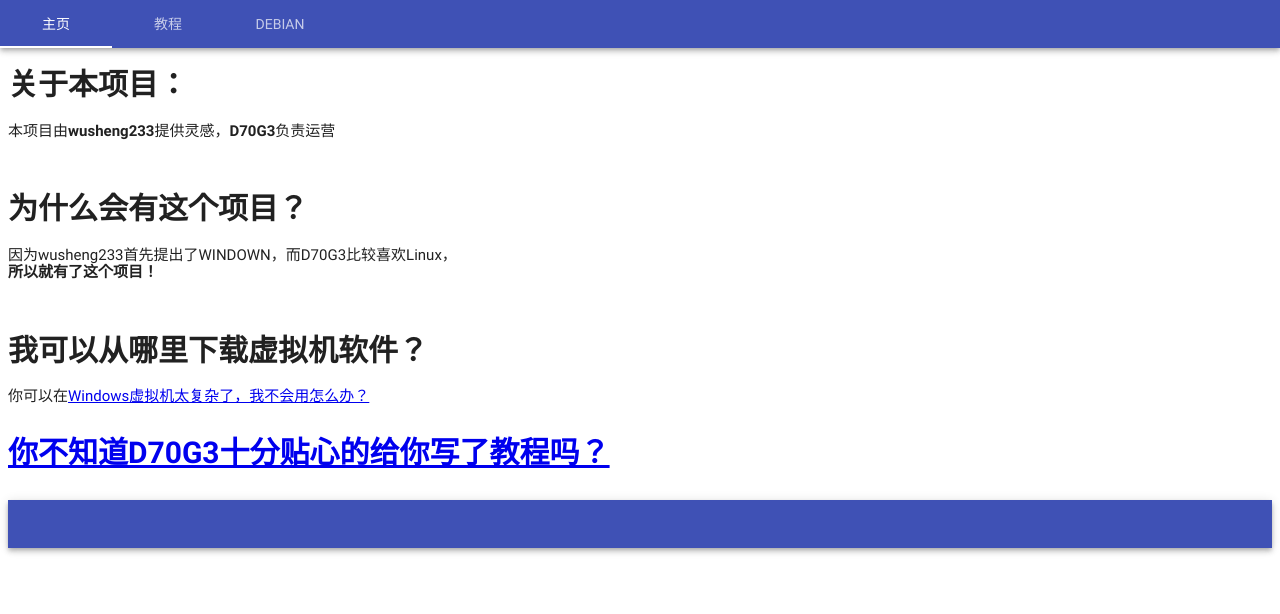
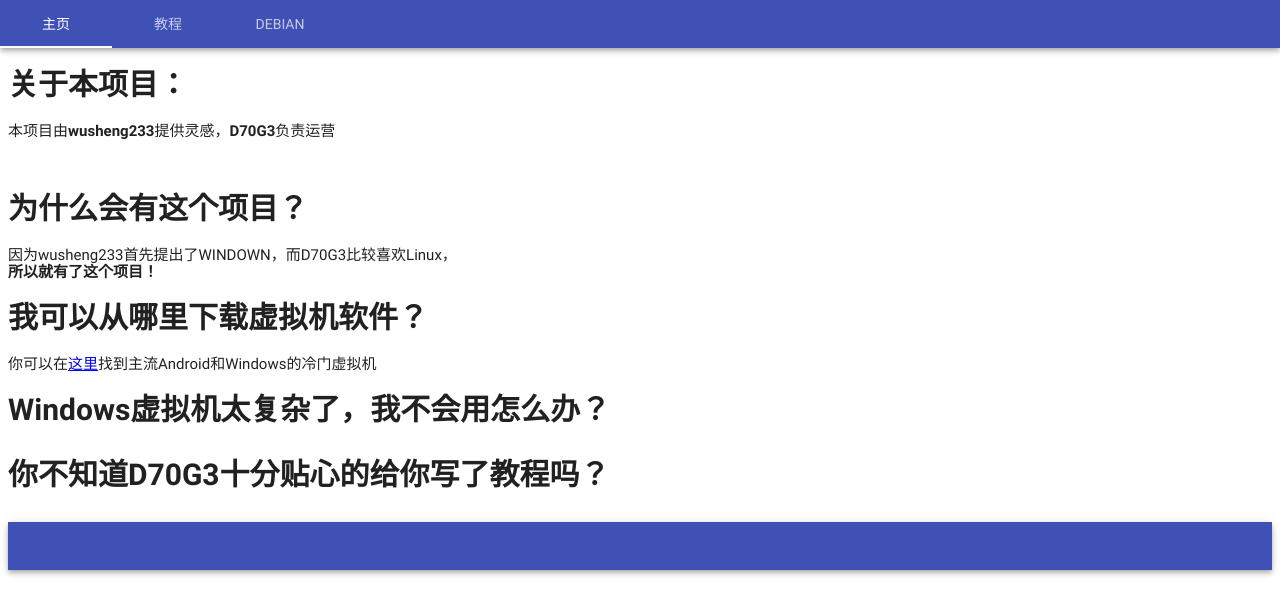
Before and after one commit to wusheng233github/lindown, a plain HTML site: page index.html in a window 1280 px wide. Drawn offline with Linux system fonts and the light colour scheme.

Commit message:
更新主页
排版问题，已完成修复

```diff
--- a/index.html
+++ b/index.html
@@ -24,12 +24,12 @@
 <h1>为什么会有这个项目？</h1>
 <p>因为wusheng233首先提出了WINDOWN，而D70G3比较喜欢Linux，<br>
 <b>所以就有了这个项目！</b>
-</div>
 <br>
 <h1>我可以从哪里下载虚拟机软件？</h1>
-<p>你可以在<a href="https://pan.huang1111.cn/s/qoz5C3?>这里</a>找到主流Android和Windows的冷门虚拟机</p>
+<p>你可以在<a href="https://pan.huang1111.cn/s/qoz5C3?">这里</a>找到主流Android和Windows的冷门虚拟机</p>
 <h1>Windows虚拟机太复杂了，我不会用怎么办？<h1>
 <p>你不知道D70G3十分贴心的给你写了教程吗？</p>
+</div>
 </div>
 <div class="mdui-container-fluid">
 <div id="Script">
@@ -60,5 +60,8 @@
 <ol><a href="https://pan.huang1111.cn/s/L8BlU6">debian8-i386.vmdk</a>
 </div>
 </div>
+</div>
+</div>
+</div>
 </body>
 </html>
```
